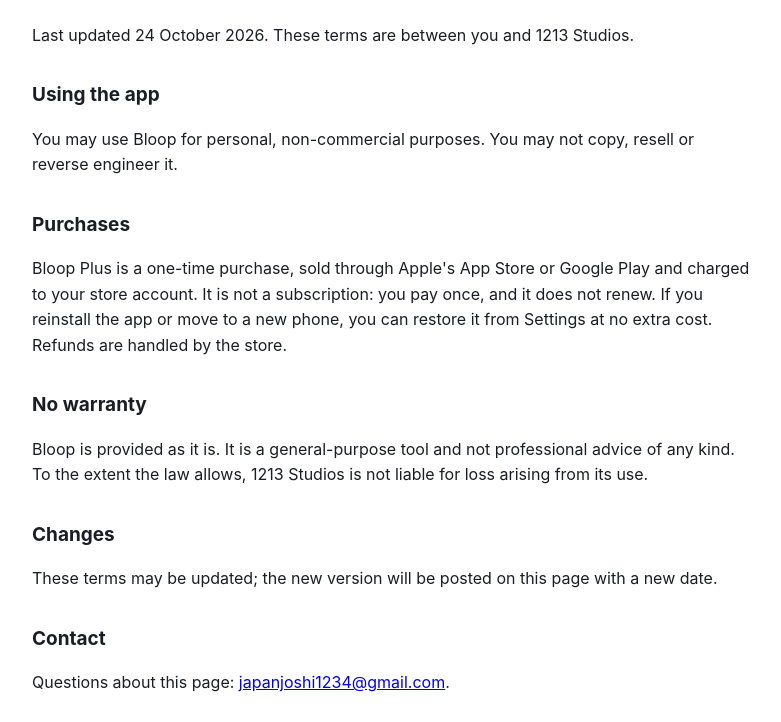
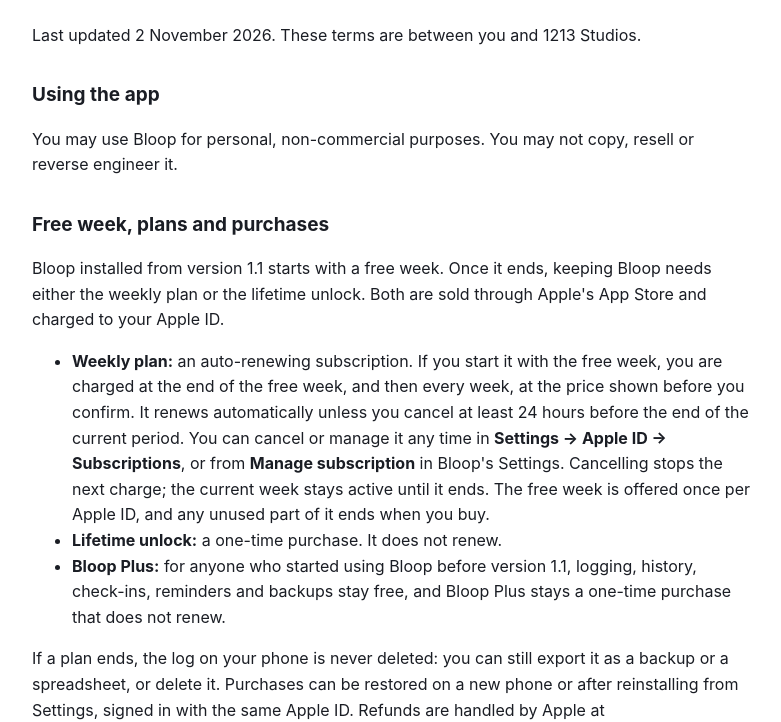
Before and after one commit to japanjoshi/app-legal, a plain HTML site: page poop_logger/terms.html in a window 1280 px wide. Shown: the part 81-803 px from the top of the page, without its empty margins (248-1029 px from the left). Drawn offline with Linux system fonts and the light colour scheme.

Commit message:
Bloop 1.1: free week, weekly plan and lifetime in the terms and support page

```diff
--- a/poop_logger/terms.html
+++ b/poop_logger/terms.html
@@ -1,11 +1,17 @@
 <!doctype html>
 <html lang="en"><head><meta charset="utf-8"><meta name="viewport" content="width=device-width, initial-scale=1"><title>Bloop Terms of Use</title><style>body{font:16px/1.6 -apple-system,BlinkMacSystemFont,'Segoe UI',Roboto,sans-serif;max-width:720px;margin:40px auto;padding:0 20px;color:#1a1d24}h1{font-size:28px}h2{font-size:19px;margin-top:32px}@media(prefers-color-scheme:dark){body{background:#0f1218;color:#e8ebf1}a{color:#7b93f5}}</style></head><body>
 <h1>Bloop: Terms of Use</h1>
-<p>Last updated 24 October 2026. These terms are between you and 1213 Studios.</p>
+<p>Last updated 2 November 2026. These terms are between you and 1213 Studios.</p>
 <h2>Using the app</h2>
 <p>You may use Bloop for personal, non-commercial purposes. You may not copy, resell or reverse engineer it.</p>
-<h2>Purchases</h2>
-<p>Bloop Plus is a one-time purchase, sold through Apple's App Store or Google Play and charged to your store account. It is not a subscription: you pay once, and it does not renew. If you reinstall the app or move to a new phone, you can restore it from Settings at no extra cost. Refunds are handled by the store.</p>
+<h2>Free week, plans and purchases</h2>
+<p>Bloop installed from version 1.1 starts with a free week. Once it ends, keeping Bloop needs either the weekly plan or the lifetime unlock. Both are sold through Apple's App Store and charged to your Apple ID.</p>
+<ul>
+<li><b>Weekly plan:</b> an auto-renewing subscription. If you start it with the free week, you are charged at the end of the free week, and then every week, at the price shown before you confirm. It renews automatically unless you cancel at least 24 hours before the end of the current period. You can cancel or manage it any time in <b>Settings &rarr; Apple ID &rarr; Subscriptions</b>, or from <b>Manage subscription</b> in Bloop's Settings. Cancelling stops the next charge; the current week stays active until it ends. The free week is offered once per Apple ID, and any unused part of it ends when you buy.</li>
+<li><b>Lifetime unlock:</b> a one-time purchase. It does not renew.</li>
+<li><b>Bloop Plus:</b> for anyone who started using Bloop before version 1.1, logging, history, check-ins, reminders and backups stay free, and Bloop Plus stays a one-time purchase that does not renew.</li>
+</ul>
+<p>If a plan ends, the log on your phone is never deleted: you can still export it as a backup or a spreadsheet, or delete it. Purchases can be restored on a new phone or after reinstalling from Settings, signed in with the same Apple ID. Refunds are handled by Apple at <a href="https://reportaproblem.apple.com">reportaproblem.apple.com</a>. Apple's <a href="https://www.apple.com/legal/internet-services/itunes/dev/stdeula/">standard licence agreement</a> also applies.</p>
 <h2>No warranty</h2>
 <p>Bloop is provided as it is. It is a general-purpose tool and not professional advice of any kind. To the extent the law allows, 1213 Studios is not liable for loss arising from its use.</p>
 <h2>Changes</h2>
```
Also changed, not shown: poop_logger/support.html (+5 -3 lines).
